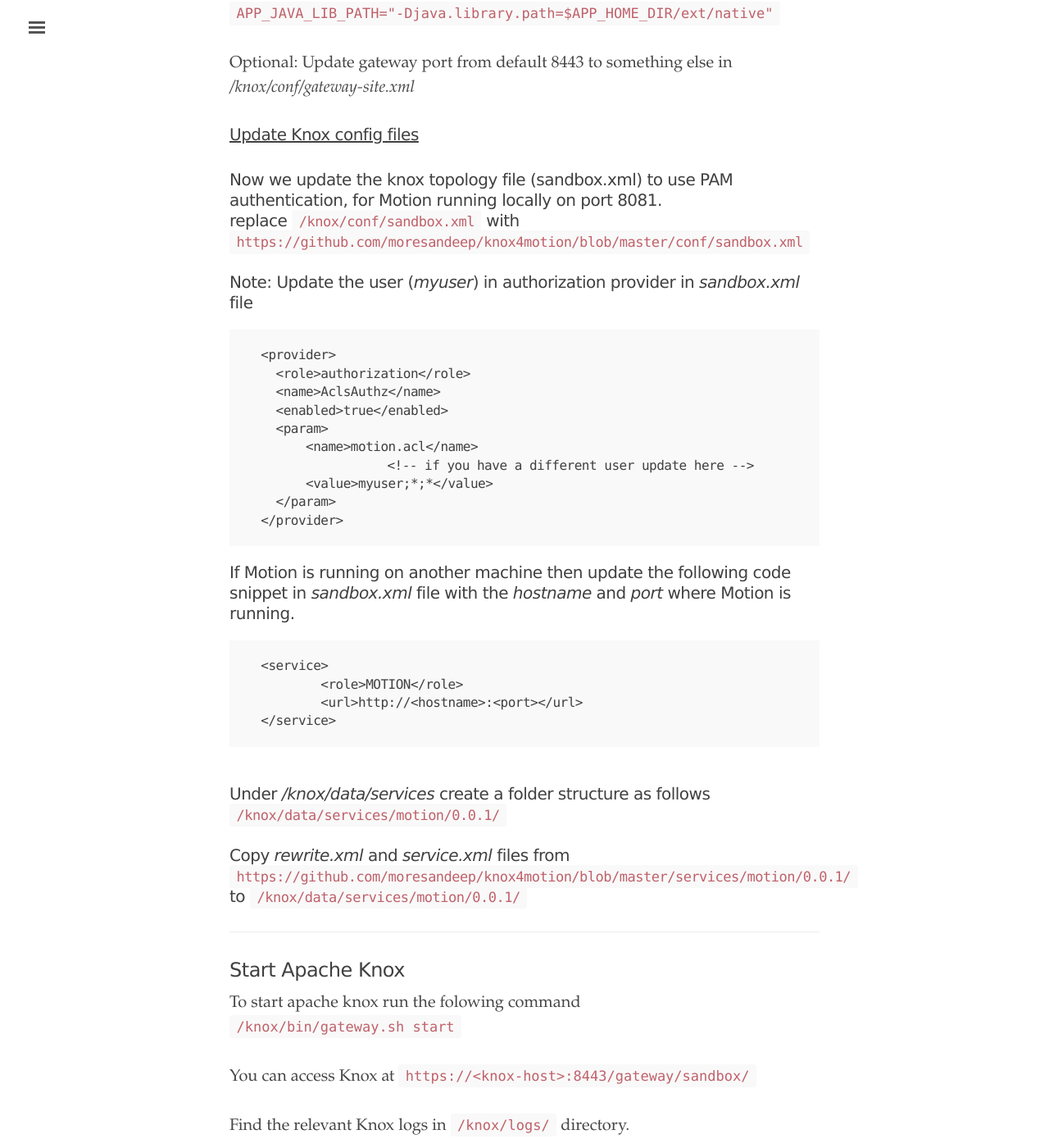
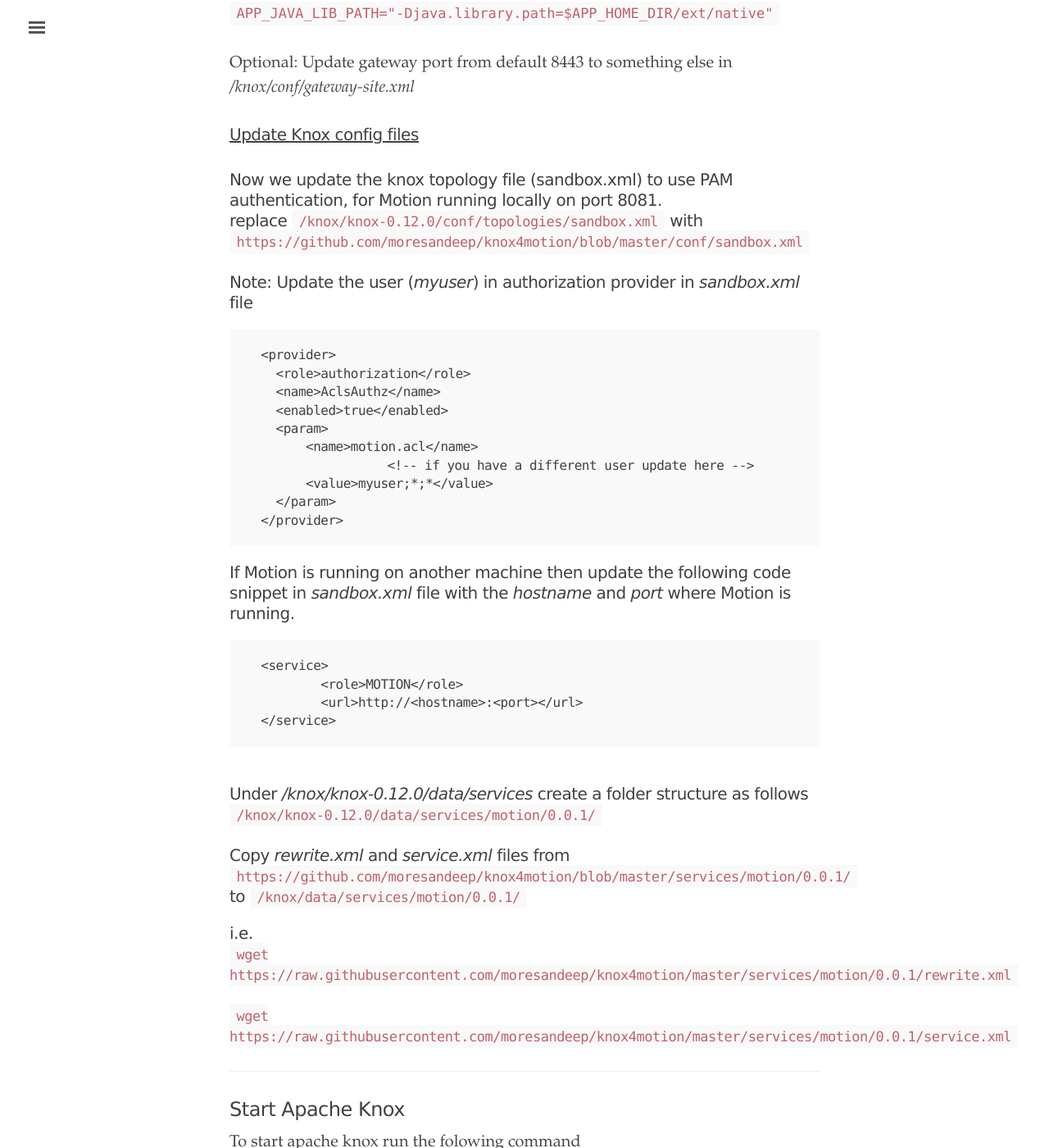
Before and after one commit to srmzn6/srmzn6.github.io, a Jekyll site: the page built from _posts/2017-06-28-securing_raspberry_pi_security_camera.html, in a window 1280 px wide and 1400 px high, scrolled down 2553 px. Shown: the whole window at 82% size. Built offline with Jekyll 4.4.1, drawn with Linux system fonts in a browser that asks for light colours; comment, search, counter and statistics services are not loaded; some of the changed text lies outside the part shown.

Commit message:
Fix file npath

```diff
--- a/_posts/2017-06-28-securing_raspberry_pi_security_camera.html
+++ b/_posts/2017-06-28-securing_raspberry_pi_security_camera.html
@@ -105,11 +105,11 @@
 </br>
 
 Create a link to PAM library under <em>/knox/ext/native</em> </br>
-<code>cd /knox/ext/native</code></br>
+<code>cd /knox/knox-0.12.0/ext/native</code></br>
 <code>sudo ln -s /lib/arm-linux-gnueabihf/libpam.so.0.83.1 libpam.so</code></br>
 </br>
 Check gateway.sh</br>
-<code>nano /knox/bin/gateway.sh</code></br>
+<code>nano /knox/knox-0.12.0/bin/gateway.sh</code></br>
 
 Make sure the APP_JAVA_LIB_PATH parameter is correctly set </br>
 <code>APP_JAVA_LIB_PATH="-Djava.library.path=$APP_HOME_DIR/ext/native"</code></br>
@@ -121,7 +121,7 @@
 <h3><u> Update Knox config files </u><h3>
 <p>
 Now we update the knox topology file (sandbox.xml) to use PAM authentication, for Motion running locally on port 8081. </br>
-replace <code>/knox/conf/sandbox.xml</code> with <code>https://github.com/moresandeep/knox4motion/blob/master/conf/sandbox.xml</code></br>
+replace <code>/knox/knox-0.12.0/conf/topologies/sandbox.xml</code> with <code>https://github.com/moresandeep/knox4motion/blob/master/conf/sandbox.xml</code></br>
 </br>
 Note: Update the user (<em>myuser</em>) in authorization provider in <em>sandbox.xml</em> file
 <pre>
@@ -150,14 +150,23 @@
 </pre>
 </p>
 </br>
-Under <em>/knox/data/services</em> create a folder structure as follows
+Under <em>/knox/knox-0.12.0/data/services</em> create a folder structure as follows
 </br>
-<code>/knox/data/services/motion/0.0.1/</code></br>
+<code>/knox/knox-0.12.0/data/services/motion/0.0.1/</code></br>
 </br>
 
 Copy <em>rewrite.xml</em> and <em>service.xml</em> files from <code>https://github.com/moresandeep/knox4motion/blob/master/services/motion/0.0.1/</code>
 to <code>/knox/data/services/motion/0.0.1/</code></br>
 </p>
+
+i.e.
+</br>
+<code>wget https://raw.githubusercontent.com/moresandeep/knox4motion/master/services/motion/0.0.1/rewrite.xml</code>
+</br>
+
+</br>
+<code>wget https://raw.githubusercontent.com/moresandeep/knox4motion/master/services/motion/0.0.1/service.xml</code>
+</br>
 
 <hr/>
 <h2> Start Apache Knox </h2>
```
Also changed, not shown: other parts of _posts/2017-06-28-securing_raspberry_pi_security_camera.html (+1 -1 lines).
